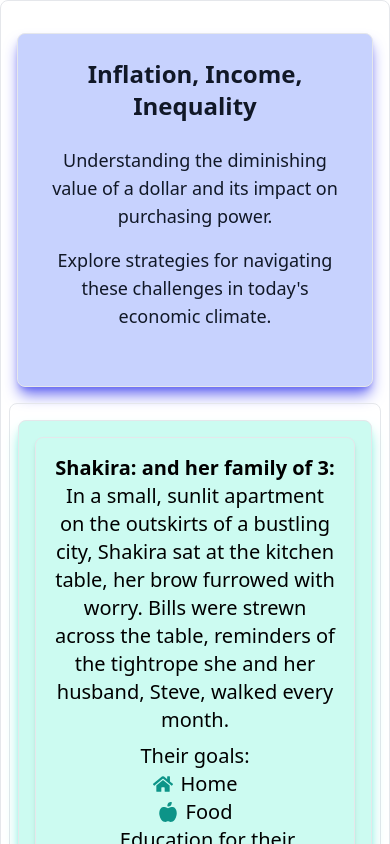
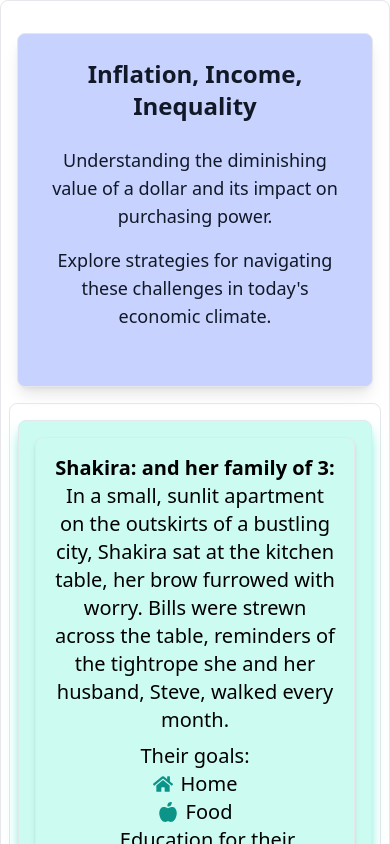
Before and after one commit to mehassanhmood/StoryBoarding, a React (Vite) app: page / in a window 390 px wide. Shown: the top 844 px of the page. Built offline with nearby package versions, Linux system fonts and the light colour scheme.

Commit message:
responsiveness

```diff
--- a/src/components/Homepage.jsx
+++ b/src/components/Homepage.jsx
@@ -2,7 +2,7 @@ import React from 'react';
 
 const HomePage = () => {
   return (
-    <section className="flex flex-col justify-center items-center bg-indigo-200 shadow-lg shadow-indigo-500 hover:shadow-indigo-900 p-6 md:p-12 border rounded-lg my-4 mx-2 md:mx-8">
+    <section className="flex flex-col justify-center items-center bg-indigo-200 shadow-lg hover:shadow-indigo-900 p-6 md:p-12 border rounded-lg my-4 mx-2 md:mx-8">
       <div className="max-w-lg md:max-w-2xl text-center">
         <h1 className="text-2xl md:text-4xl font-bold text-gray-900 mb-6">
           Inflation, Income, Inequality
```
